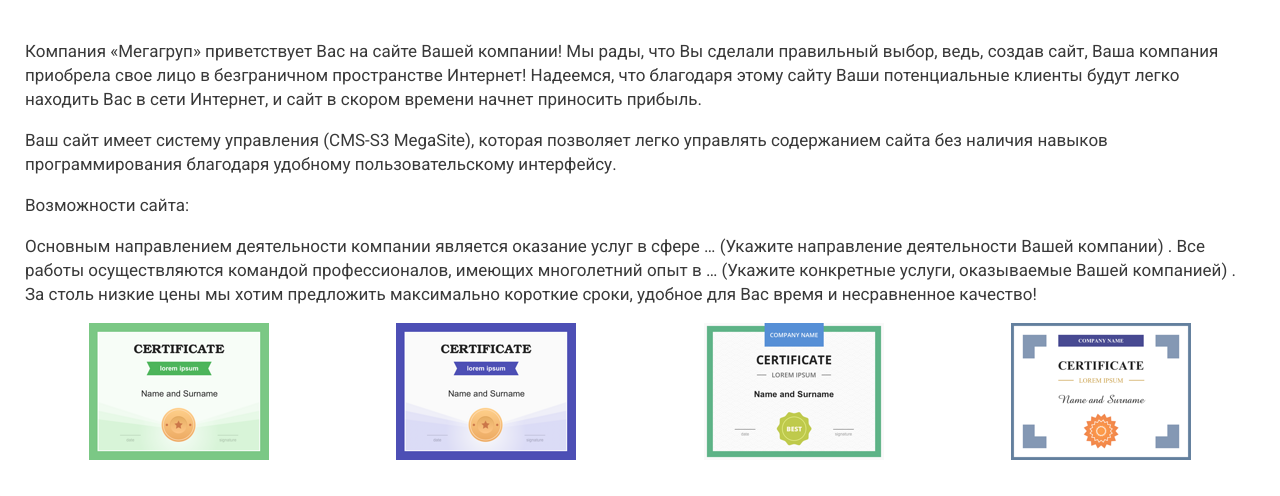
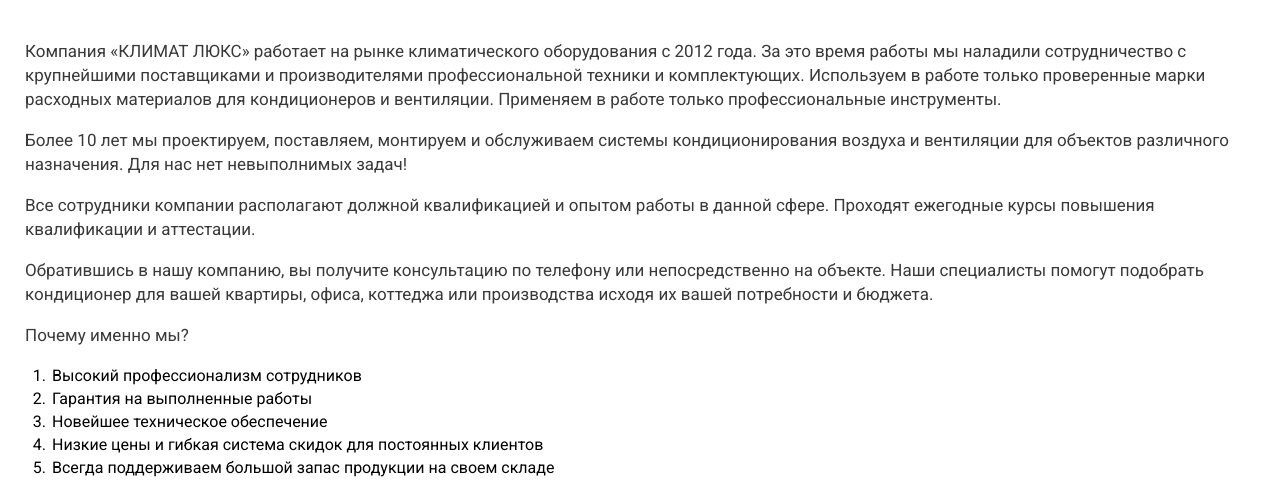
Before and after one commit to alexeiromanov41/climatelux32, a website: page about.html in a window 1280 px wide. Shown: the part 530-1026 px from the top of the page. Drawn offline with nearby package versions, Linux system fonts and the light colour scheme.

Commit message:
about text

```diff
--- a/about.html
+++ b/about.html
@@ -206,29 +206,46 @@
 							<div class="politic__head">О компании</div>
 							<div class="politic__content">
 								<p>
-									Компания «Мегагруп» приветствует Вас на сайте Вашей компании!
-									Мы рады, что Вы сделали правильный выбор, ведь, создав сайт,
-									Ваша компания приобрела свое лицо в безграничном пространстве
-									Интернет! Надеемся, что благодаря этому сайту Ваши
-									потенциальные клиенты будут легко находить Вас в сети
-									Интернет, и сайт в скором времени начнет приносить прибыль.
+									Компания «КЛИМАТ ЛЮКС» работает на рынке климатического
+									оборудования с 2012 года. За это время работы мы наладили
+									сотрудничество с крупнейшими поставщиками и производителями
+									профессиональной техники и комплектующих. Используем в работе
+									только проверенные марки расходных материалов для
+									кондиционеров и вентиляции. Применяем в работе только
+									профессиональные инструменты.
 								</p>
 								<p>
-									Ваш сайт имеет систему управления (CMS-S3 MegaSite), которая
-									позволяет легко управлять содержанием сайта без наличия
-									навыков программирования благодаря удобному пользовательскому
-									интерфейсу.
+									Более 10 лет мы проектируем, поставляем, монтируем и
+									обслуживаем системы кондиционирования воздуха и вентиляции для
+									объектов различного назначения. Для нас нет невыполнимых
+									задач!
 								</p>
-								<p>Возможности сайта:</p>
 								<p>
-									Основным направлением деятельности компании является оказание
-									услуг в сфере … (Укажите направление деятельности Вашей
-									компании) . Все работы осуществляются командой профессионалов,
-									имеющих многолетний опыт в … (Укажите конкретные услуги,
-									оказываемые Вашей компанией) . За столь низкие цены мы хотим
-									предложить максимально короткие сроки, удобное для Вас время и
-									несравненное качество!
+									Все сотрудники компании располагают должной квалификацией и
+									опытом работы в данной сфере. Проходят ежегодные курсы
+									повышения квалификации и аттестации.
 								</p>
+								<p>
+									Обратившись в нашу компанию, вы получите консультацию по
+									телефону или непосредственно на объекте. Наши специалисты
+									помогут подобрать кондиционер для вашей квартиры, офиса,
+									коттеджа или производства исходя их вашей потребности и
+									бюджета.
+								</p>
+								<p>Почему именно мы?</p>
+								<ol class="why">
+									<li class="why__element">
+										Высокий профессионализм сотрудников
+									</li>
+									<li class="why__element">Гарантия на выполненные работы</li>
+									<li class="why__element">Новейшее техническое обеспечение</li>
+									<li class="why__element">
+										Низкие цены и гибкая система скидок для постоянных клиентов
+									</li>
+									<li class="why__element">
+										Всегда поддерживаем большой запас продукции на своем складе
+									</li>
+								</ol>
 							</div>
 							<div class="sertificates">
 								<div class="sertificates__wrapper">
--- a/css/main.css
+++ b/css/main.css
@@ -1894,3 +1894,13 @@
 	background-color: #33d7f5;
 }
 /****************filtr_end***********/
+
+/****************why_begin***********/
+.why {
+	margin-left: 25px;
+	margin-bottom: 20px;
+}
+.why__element {
+	padding: 2px;
+}
+/****************why_end***********/
```
Also changed, not shown: 1 other file.
